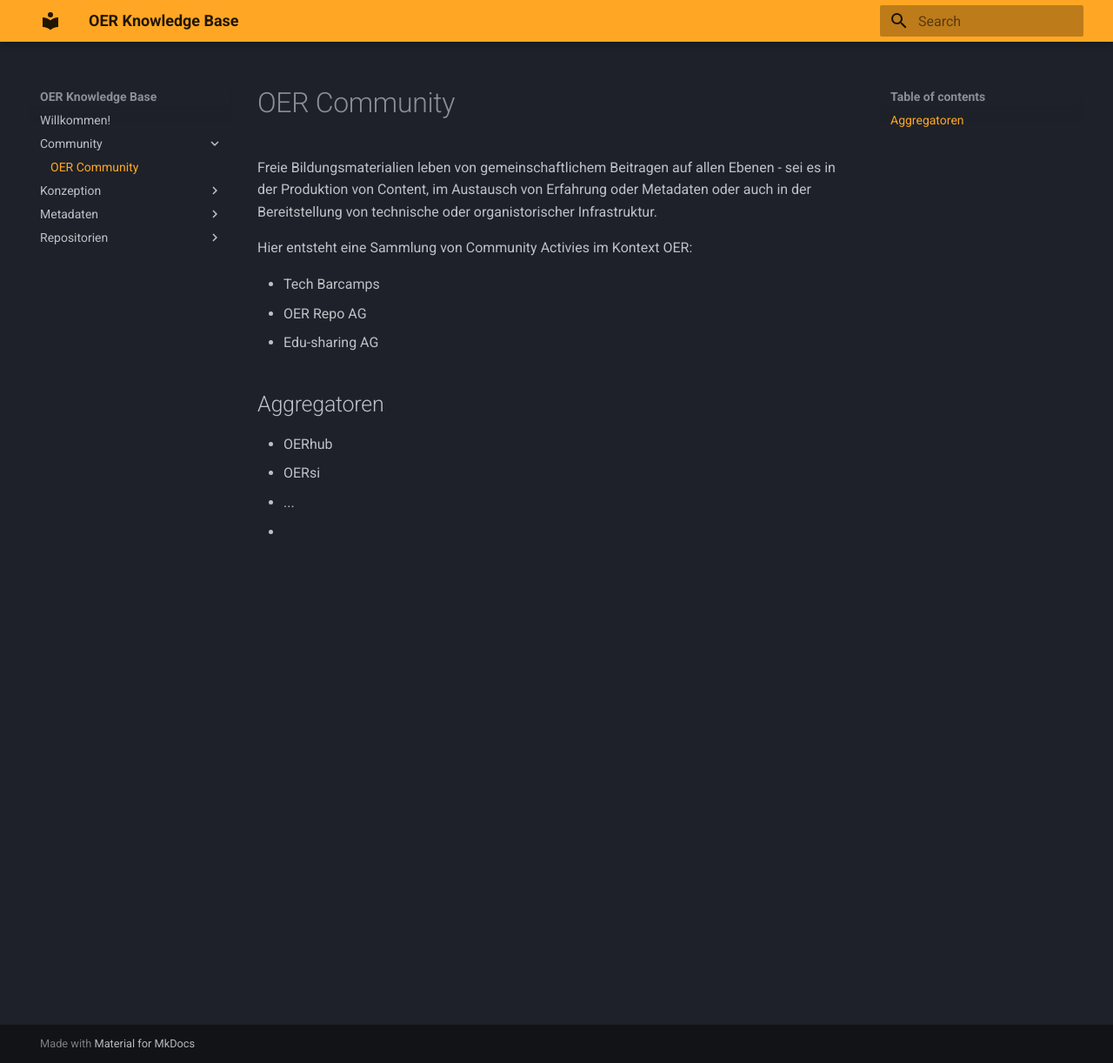
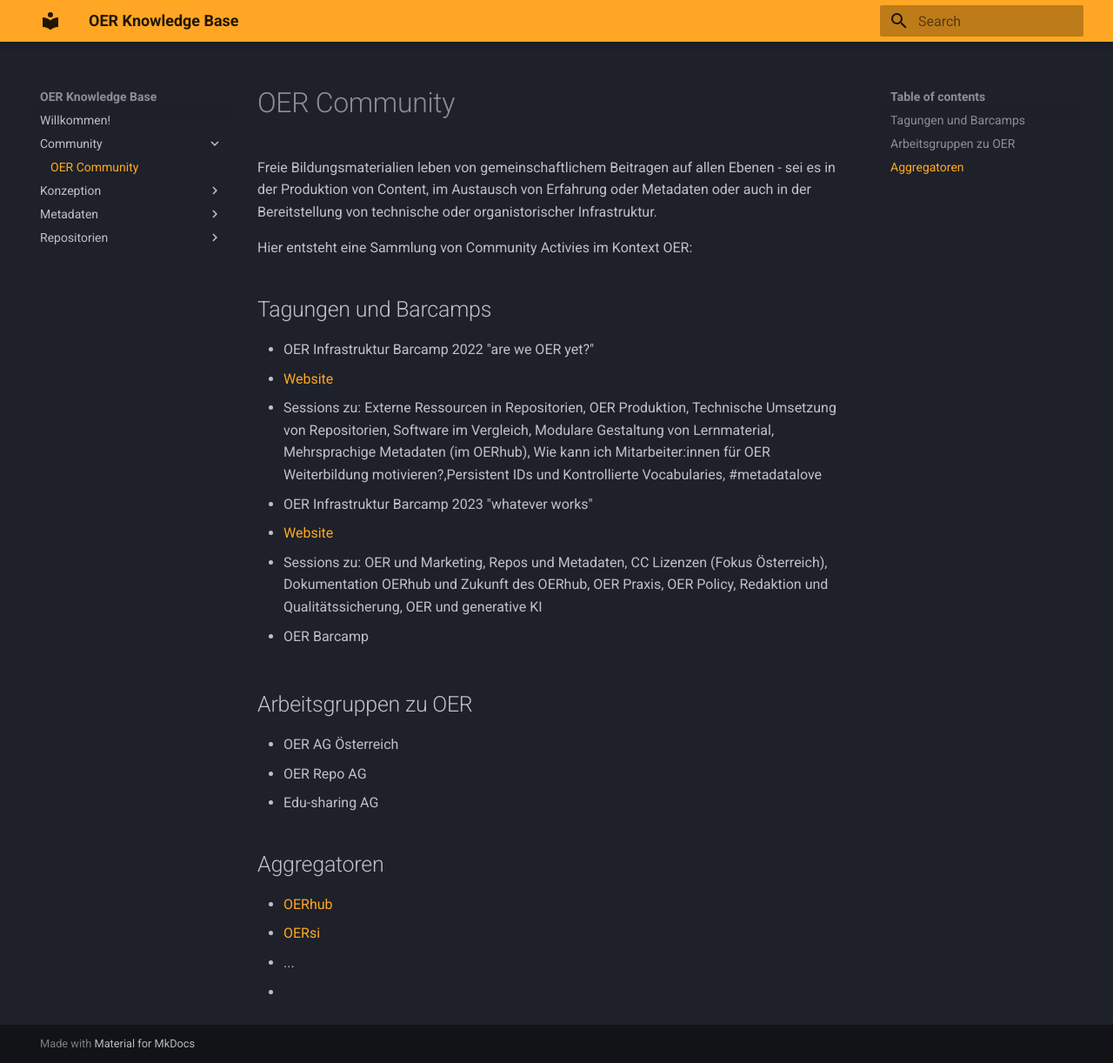
Before and after one commit to oerBASE/knowledgebase, an MkDocs documentation site: the page built from docs/Community/contribute.md, in a window 1280 px wide and 1222 px high. Shown: the whole window at 87% size. Built offline with MkDocs 1.6.1 and Material for MkDocs 9.7.7, drawn with Linux system fonts in a browser that asks for light colours.

Commit message:
Update contribute.md

```diff
--- a/docs/Community/contribute.md
+++ b/docs/Community/contribute.md
@@ -4,13 +4,29 @@ Freie Bildungsmaterialien leben von gemeinschaftlichem Beitragen auf allen Ebene
 
 Hier entsteht eine Sammlung von Community Activies im Kontext OER:
 
-- Tech Barcamps
+## Tagungen und Barcamps
+
+- OER Infrastruktur Barcamp 2022 "are we OER yet?"
+  - [Website](https://oerbase.github.io/Barcamp/)
+  - Sessions zu: Externe Ressourcen in Repositorien, OER Produktion, Technische Umsetzung von Repositorien, Software im Vergleich, Modulare Gestaltung von Lernmaterial,
+Mehrsprachige Metadaten (im OERhub), Wie kann ich Mitarbeiter:innen für OER Weiterbildung motivieren?,Persistent IDs und Kontrollierte Vocabularies, #metadatalove
+
+- OER Infrastruktur Barcamp 2023 "whatever works"
+  - [Website](https://oerbase.github.io/Barcamp2/barcamp-2/)
+  - Sessions zu: OER und Marketing, Repos und Metadaten, CC Lizenzen (Fokus Österreich), Dokumentation OERhub und Zukunft des OERhub, OER Praxis, OER Policy, Redaktion und Qualitätssicherung, OER und generative KI
+
+ - OER Barcamp
+
+
+## Arbeitsgruppen zu OER
+
+- OER AG Österreich
 - OER Repo AG
 - Edu-sharing AG
 
 ## Aggregatoren
 
-- OERhub
-- OERsi
+- [OERhub](https://oerhub.at/)
+- [OERsi](https://oersi.org/resources/)
 - ...
 -
```
